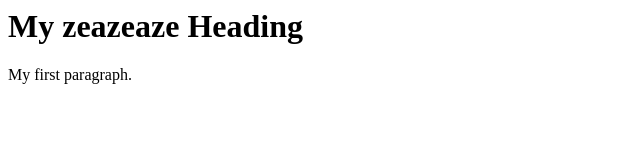
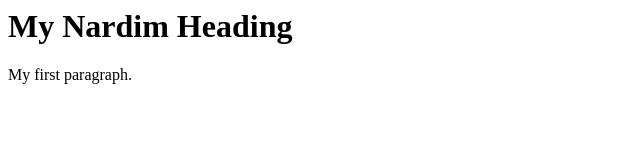
Before and after one commit to polaton/TestPhpJenkins, a plain HTML site: page index.html in a window 1280 px wide. Shown: the whole page, without its empty margins (0-640 px from the left). Drawn offline with Linux system fonts and the light colour scheme.

Commit message:
Update index.html

```diff
--- a/index.html
+++ b/index.html
@@ -2,7 +2,7 @@
 <html>
 <body>
 
-<h1>My  zeazeaze Heading</h1>
+<h1>My Nardim Heading</h1>
 
 <p>My first paragraph.</p>
 
```
